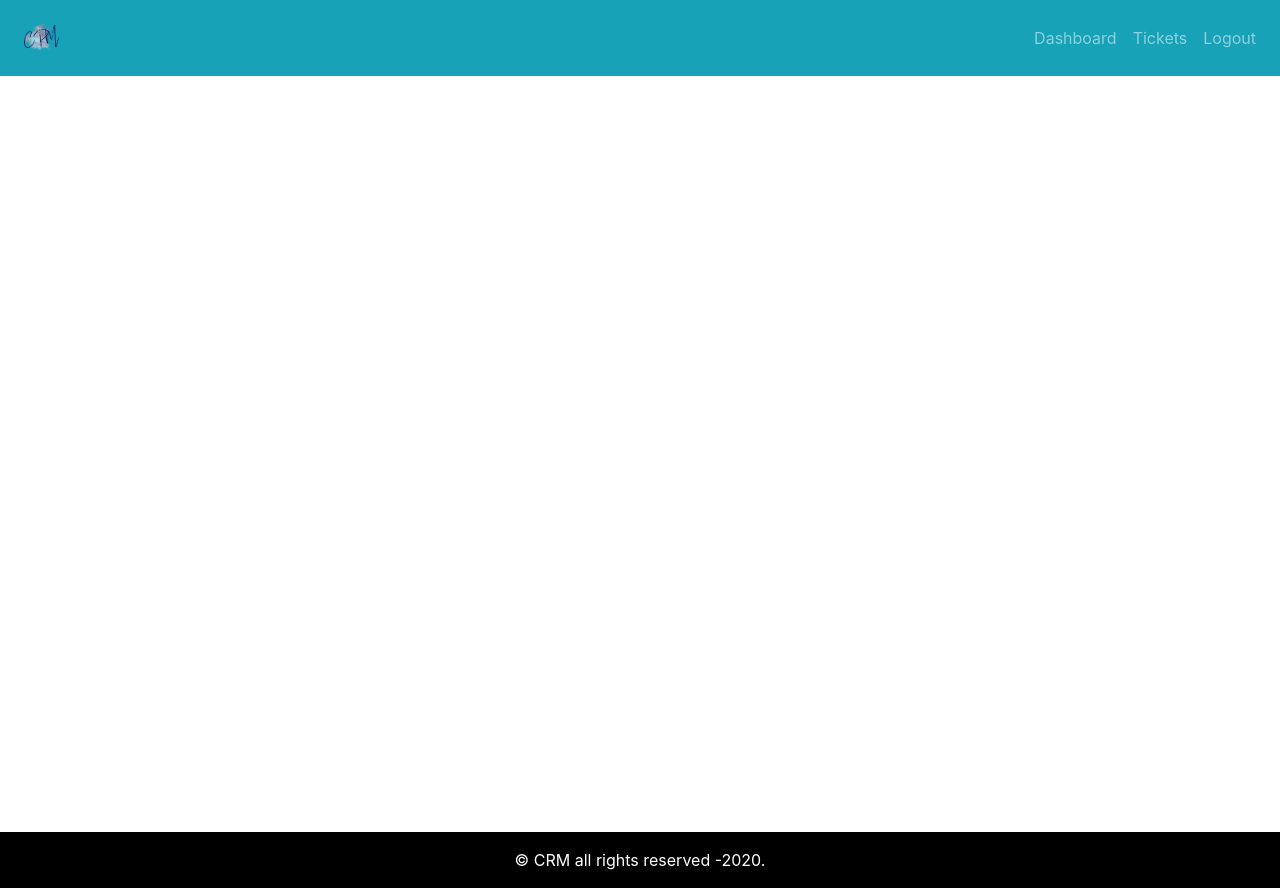
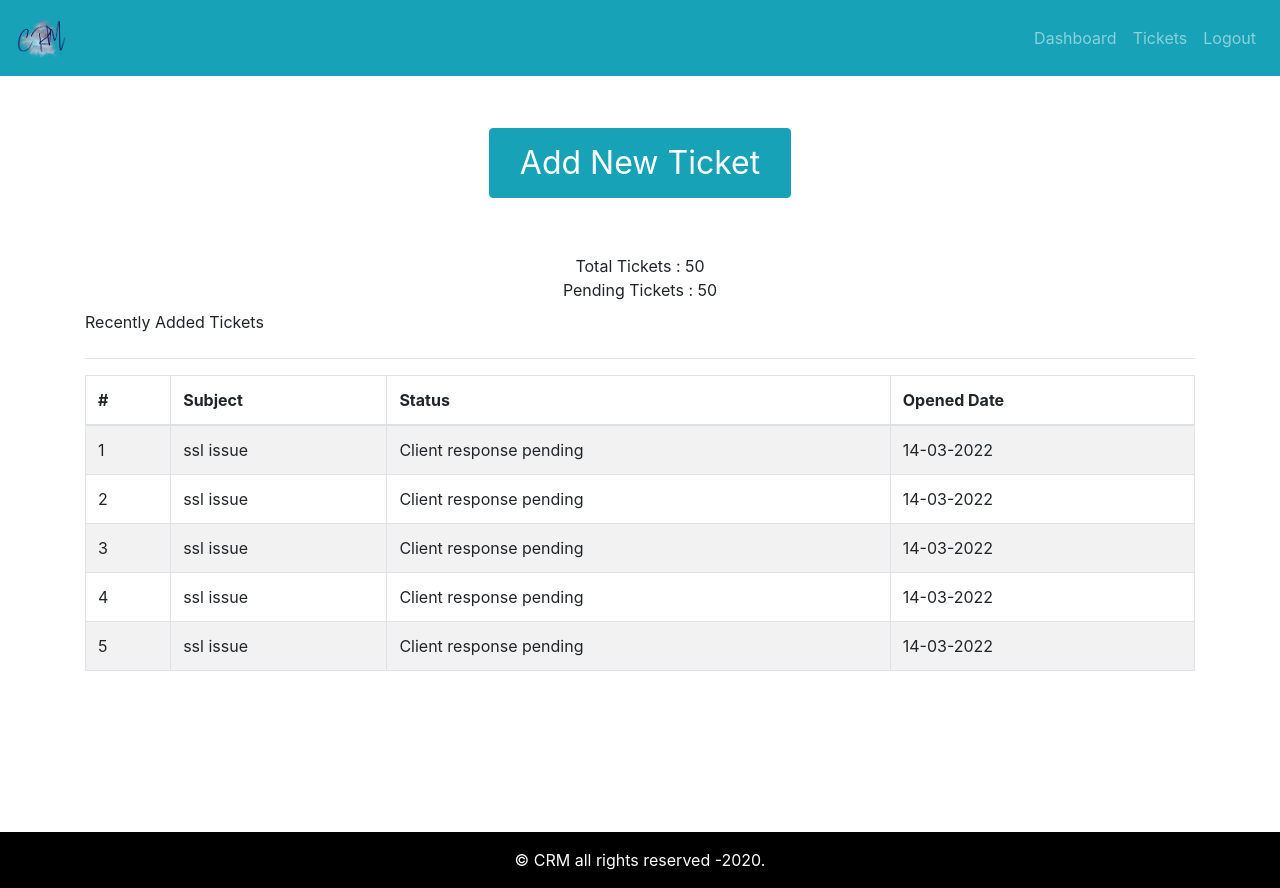
Before and after one commit to Aeron2/crm-fr, a React (Create React App) app: page / in a window 1280 px wide. Built offline with nearby package versions, Linux system fonts and the light colour scheme.

Commit message:
dashboard page added

```diff
--- a/src/App.js
+++ b/src/App.js
@@ -3,6 +3,7 @@
 import { Button } from 'react-bootstrap';
 import EntryPage from './page/entry/EntryPage';
 import Defaultlayout from './layout/Defaultlayout';
+import DashboardPage from './page/dashboard/DashboardPage';
 
 function App() {
   return (
@@ -10,7 +11,9 @@
       {/*<EntryPage />
        */}
 
-      <Defaultlayout><div className="hello">edfsdds</div></Defaultlayout>
+      <Defaultlayout>
+        <DashboardPage />
+      </Defaultlayout>
     </div>
   );
 }
--- /dev/null
+++ b/src/components/ticket-table/TicketTable.js
@@ -0,0 +1,38 @@
+import React from 'react';
+import { Table } from 'react-bootstrap';
+function TicketTable({ tickets }) {
+  return (
+    <Table striped bordered hover>
+      <thead>
+        <tr>
+          <th>#</th>
+          <th>Subject</th>
+          <th>Status</th>
+          <th>Opened Date</th>
+        </tr>
+      </thead>
+      <tbody>
+        {tickets.length ? (
+          tickets.map((row) => (
+            <tr>
+              <td>{row.id}</td>
+              <td>{row.subject}</td>
+              <td>{row.status}</td>
+
+              <td>{row.addedAt}</td>
+            </tr>
+          ))
+        ) : (
+          <tr>
+            <td colSpan={4} className="text-center">No tickets to show</td>
+
+          </tr>
+        )}
+
+
+      </tbody>
+    </Table>
+  );
+}
+
+export default TicketTable;
--- /dev/null
+++ b/src/components/ticket-table/dummy-tickets.json
@@ -0,0 +1,32 @@
+[
+  {
+    "id": 1,
+    "subject": "ssl issue",
+    "status": "Client response pending",
+    "addedAt": "14-03-2022"
+  },
+  {
+    "subject": "ssl issue",
+    "id": 2,
+    "status": "Client response pending",
+    "addedAt": "14-03-2022"
+  },
+  {
+    "id": 3,
+    "subject": "ssl issue",
+    "status": "Client response pending",
+    "addedAt": "14-03-2022"
+  },
+  {
+    "id": 4,
+    "subject": "ssl issue",
+    "status": "Client response pending",
+    "addedAt": "14-03-2022"
+  },
+  {
+    "id": 5,
+    "subject": "ssl issue",
+    "status": "Client response pending",
+    "addedAt": "14-03-2022"
+  }
+]
--- a/src/layout/Defaultlayout.js
+++ b/src/layout/Defaultlayout.js
@@ -2,14 +2,14 @@
 import Footer from './partials/Footer';
 import Header from './partials/Header';
 
-function Defaultlayout({childern}) {
+function Defaultlayout({ children }) {
   return (
     <div>
       <div className="default-layout">
         <div className="header">
           <Header />
         </div>
-        <main className="main">{childern}</main>
+        <main className="main">{children}</main>
       </div>
       <footer className="footer">
         <Footer />
--- /dev/null
+++ b/src/page/dashboard/DashboardPage.js
@@ -0,0 +1,39 @@
+import React from 'react';
+import { Container, Row, Col, Button } from 'react-bootstrap';
+import TicketTable from '../../components/ticket-table/TicketTable';
+import tickets from '../../components/ticket-table/dummy-tickets.json';
+
+function DashboardPage() {
+  return (
+    <Container>
+      <Row>
+        <Col className="text-center mt-5 mb-2">
+          <Button
+            variant="info"
+            style={{ fontSize: '2rem', padding: '10px 30px ' }}
+          >
+            Add New Ticket
+          </Button>
+        </Col>
+      </Row>
+      <Row>
+        <Col className="text-center mt-5 mb-2">
+          <div>Total Tickets : 50</div>
+          <div>Pending Tickets : 50</div>
+        </Col>
+      </Row>
+      <Row>
+        <Col className=" mb-2">Recently Added Tickets</Col>
+      </Row>
+      <hr />
+      <Row>
+        <Col className="recent-ticket ">
+          {' '}
+          <TicketTable tickets={tickets} />{' '}
+        </Col>
+      </Row>
+    </Container>
+  );
+}
+
+export default DashboardPage;
```
Also changed, not shown: src/components/logo.png.
